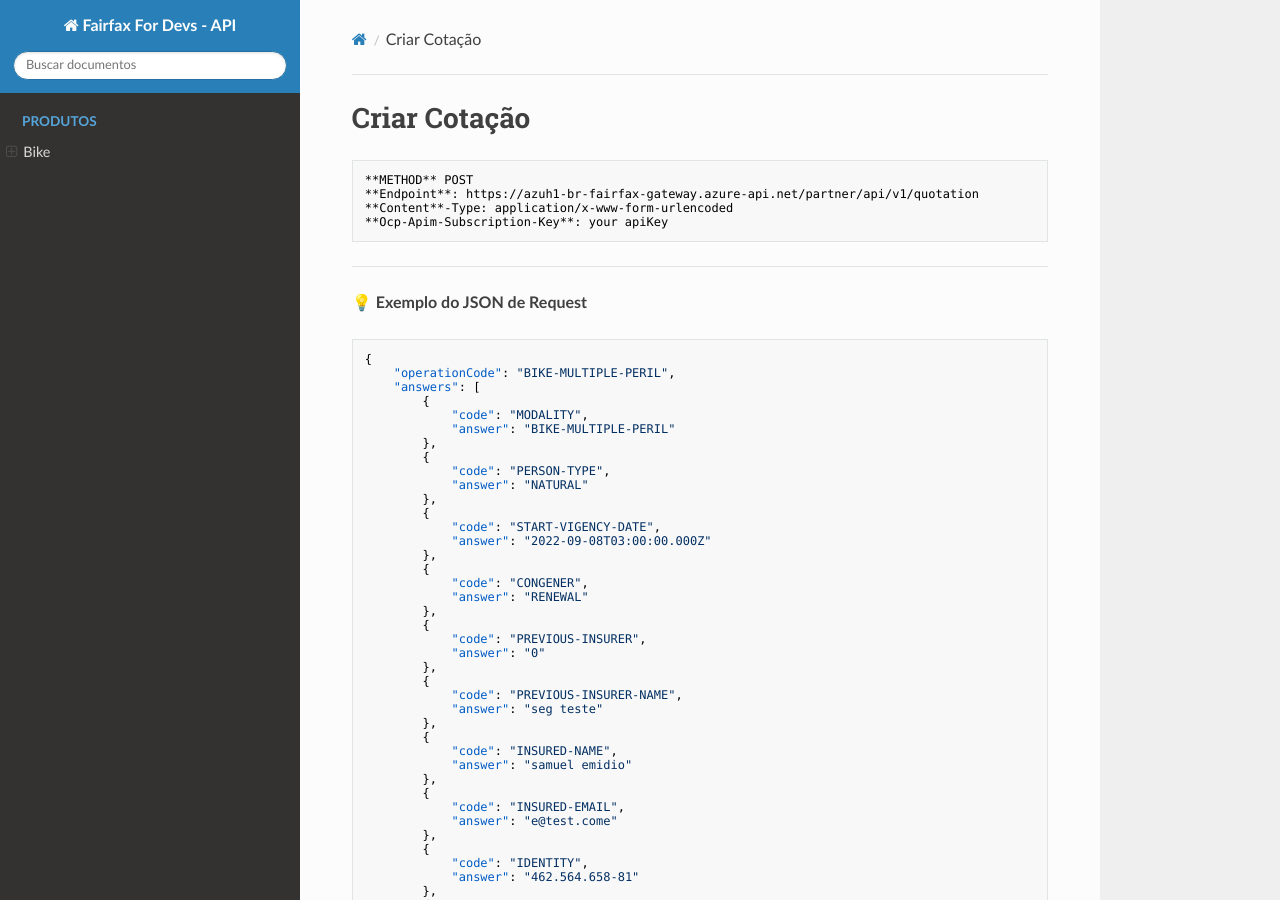
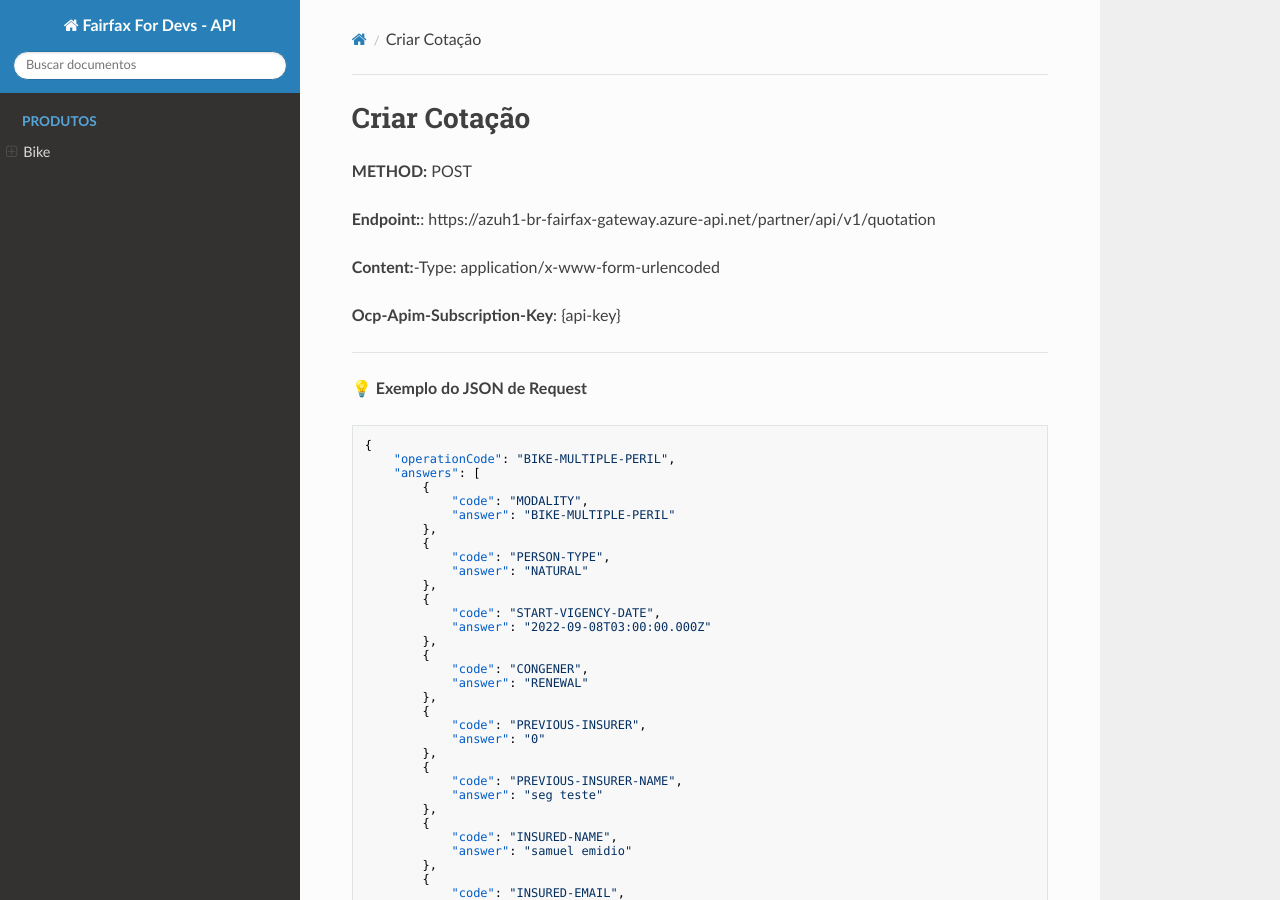
Before and after one commit to trinca137/ff-for-devs-docs, an MkDocs documentation site: the page built from docs/produtos/bike/criar-cotacao.md, in a window 1280 px wide and 900 px high. Built offline with MkDocs 1.6.1, drawn with Linux system fonts in a browser that asks for light colours; nearby versions of some CDN libraries.

Commit message:
some adjustments

````diff
--- a/docs/produtos/bike/criar-cotacao.md
+++ b/docs/produtos/bike/criar-cotacao.md
@@ -1,11 +1,13 @@
 # Criar Cotação
 
-```
-**METHOD** POST
-**Endpoint**: https://azuh1-br-fairfax-gateway.azure-api.net/partner/api/v1/quotation
-**Content**-Type: application/x-www-form-urlencoded
-**Ocp-Apim-Subscription-Key**: your apiKey
-```
+**METHOD:** POST
+
+**Endpoint:**: https://azuh1-br-fairfax-gateway.azure-api.net/partner/api/v1/quotation
+
+**Content:**-Type: application/x-www-form-urlencoded
+
+**Ocp-Apim-Subscription-Key**: {api-key}
+
 ___
 
 💡 **Exemplo do JSON de Request**
````
Also changed, not shown: docs/introducao/ambientes.md (deleted, +0 -28 lines), docs/introducao/configuracoes.md (deleted, +0 -28 lines), docs/introducao/sobre-a-api.md (deleted, +0 -28 lines), docs/produtos/bike/criar-proposta.md (+1 -4 lines), docs/indexold.md (line endings or trailing spaces).
